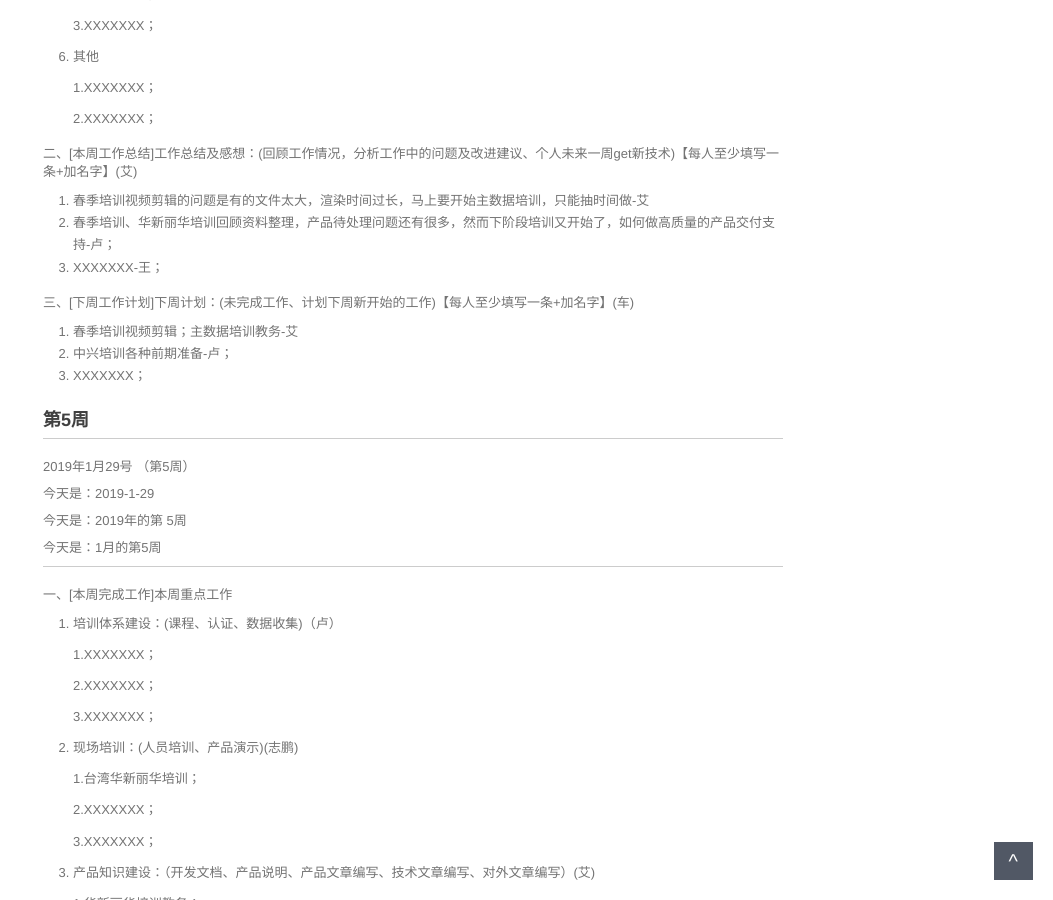
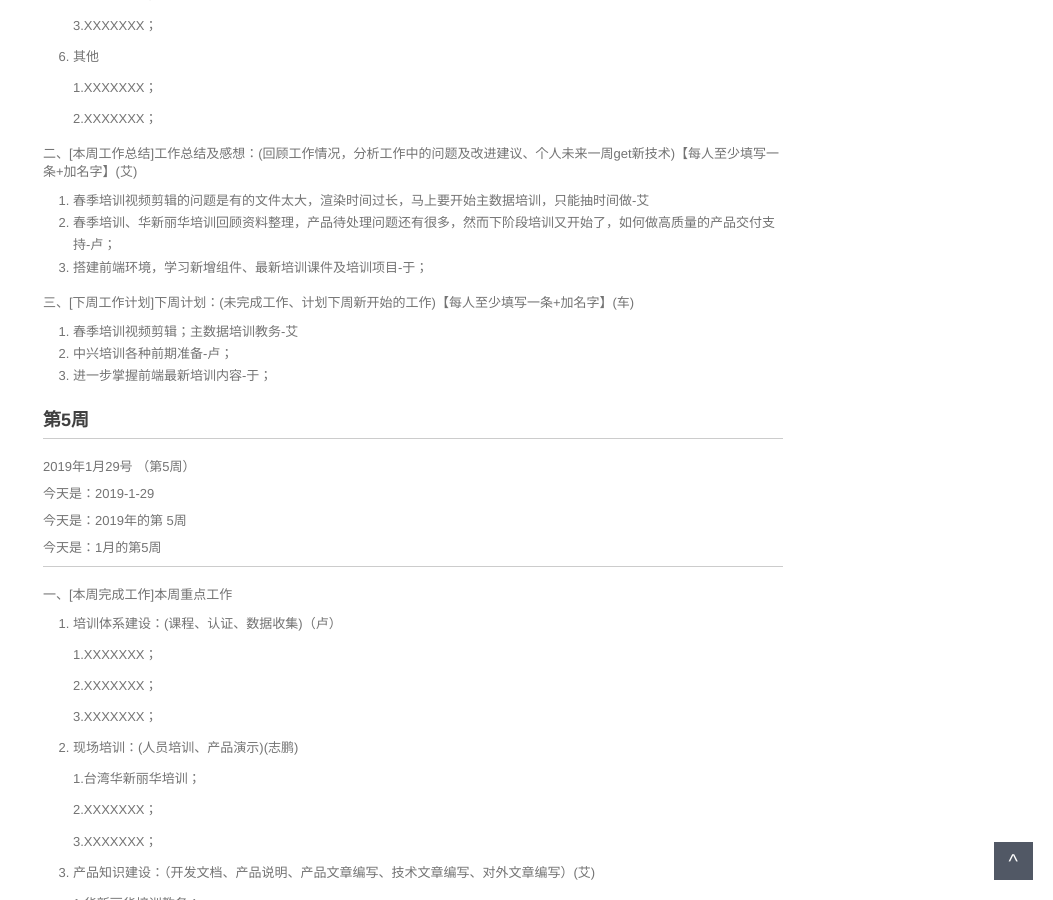
Before and after one commit to walllFlower/blog, a Jekyll site: the page built from _posts/2018-07-17-day_report_cxz.md, in a window 1280 px wide and 900 px high, scrolled down 1112 px. Shown: the whole window, without its empty margins (227-1280 px from the left). Built offline with Jekyll 4.4.1, drawn with Linux system fonts in a browser that asks for light colours; comment, search, counter and statistics services are not loaded.

Commit message:
于婷周报

```diff
--- a/_posts/2018-07-17-day_report_cxz.md
+++ b/_posts/2018-07-17-day_report_cxz.md
@@ -73,13 +73,13 @@ categories: 技术运营工作周报
 
 1. 春季培训视频剪辑的问题是有的文件太大，渲染时间过长，马上要开始主数据培训，只能抽时间做-艾
 2. 春季培训、华新丽华培训回顾资料整理，产品待处理问题还有很多，然而下阶段培训又开始了，如何做高质量的产品交付支持-卢；
-3. XXXXXXX-王；
+3. 搭建前端环境，学习新增组件、最新培训课件及培训项目-于；
 
 三、[下周工作计划]下周计划：(未完成工作、计划下周新开始的工作)【每人至少填写一条+加名字】(车)
 
 1. 春季培训视频剪辑；主数据培训教务-艾
 2. 中兴培训各种前期准备-卢；
-3. XXXXXXX；
+3. 进一步掌握前端最新培训内容-于；
 
 
 ###  第5周
```
